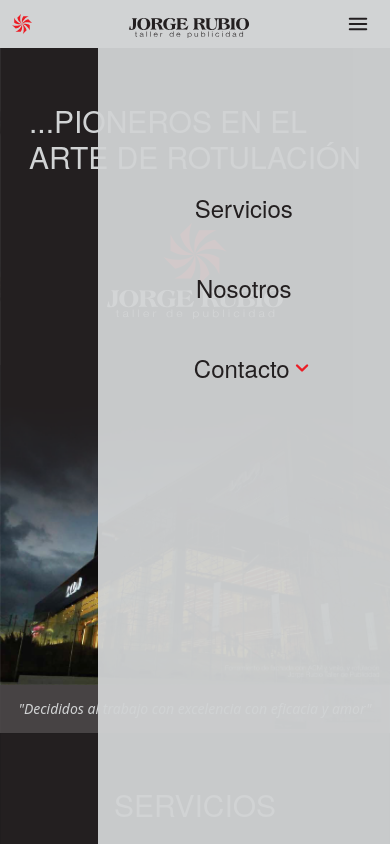
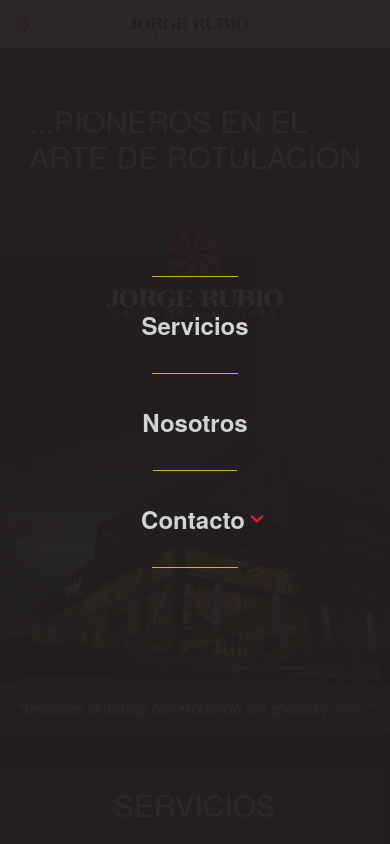
Before and after one commit to Estete9/Rubio-Home, a React (Create React App) app: page / in a window 390 px wide. Both pictures are taken after a click on the button 357 px from the left and 24 px from the top of the page. Shown: the top 844 px of the page. Built offline with nearby package versions, Linux system fonts and the light colour scheme; what tailwindcss-debug-screens would draw is missing.

Commit message:
Style mobile menu

```diff
--- a/src/App.css
+++ b/src/App.css
@@ -45,19 +45,35 @@
   }
 }
 
-.menu-btn {
-  background-image: url('./assets/icons/menu.svg');
-  background-size: cover;
-  background-repeat: no-repeat;
-}
-
-.menu {
+.nav-menu {
   transition: right 0.5s cubic-bezier(0.77,
     0.2,
     0.05,
     1.0);
 }
 
+.nav-item:first-child:before {
+  content: "";
+  display: block;
+  height: 1px;
+  width: 80%;
+  border-bottom: 1px solid var(--primary-color);
+  padding-top: 2rem;
+  margin-bottom: 2rem;
+  margin-inline: auto
+}
+
+.nav-item:after {
+  content: "";
+  display: block;
+  height: 1px;
+  width: 80%;
+  border-bottom: 1px solid var(--primary-color);
+  padding-top: 2rem;
+  margin-bottom: 2rem;
+  margin-inline: auto;
+}
+
 .menu.open {
   right: 0;
 }
--- a/src/components/MobileMenu.jsx
+++ b/src/components/MobileMenu.jsx
@@ -9,20 +9,20 @@ const MobileMenu = ({ isMobile, isOpen, closeMenu }) => {
   };
 
   const menuStyles = {
-    right: isOpen && isMobile ? '0' : '-75%',
+    right: isOpen && isMobile ? '0' : '-100%',
     transition: 'right 0.5s cubic-bezier(0.77, 0.2, 0.05, 1.0)',
   };
 
   return (
     <nav
       style={menuStyles}
-      className={`menu fixed top-12 z-10 bg-secondary/95 min-w-[75%] h-screen right-[-75%] ${
+      className={`nav-menu flex flex-col items-center justify-center fixed z-10 bg-neutral/95 min-w-full h-screen ${
         isOpen && 'open'
       }`}
     >
-      <ul style={navStyles} className="navbar flex flex-col items-center gap-12 mt-36">
+      <ul style={navStyles} className="nav-list flex flex-col items-center">
         {menuItems.map((item) => (
-          <li key={item}>
+          <li key={item} className="nav-item">
             <a
               href={`#${item}`}
               className="flex items-center gap-1"
@@ -35,7 +35,7 @@ const MobileMenu = ({ isMobile, isOpen, closeMenu }) => {
                 closeMenu();
               }}
             >
-              <p className="text-neutral font-helveticaNeue font-light text-2xl capitalize">
+              <p className="text-secondary font-helveticaNeue font-semibold text-2xl capitalize">
                 {item}
               </p>
               {item === 'contacto' && <img src={chevronDown} alt="test" className="max-h-4" />}
```
